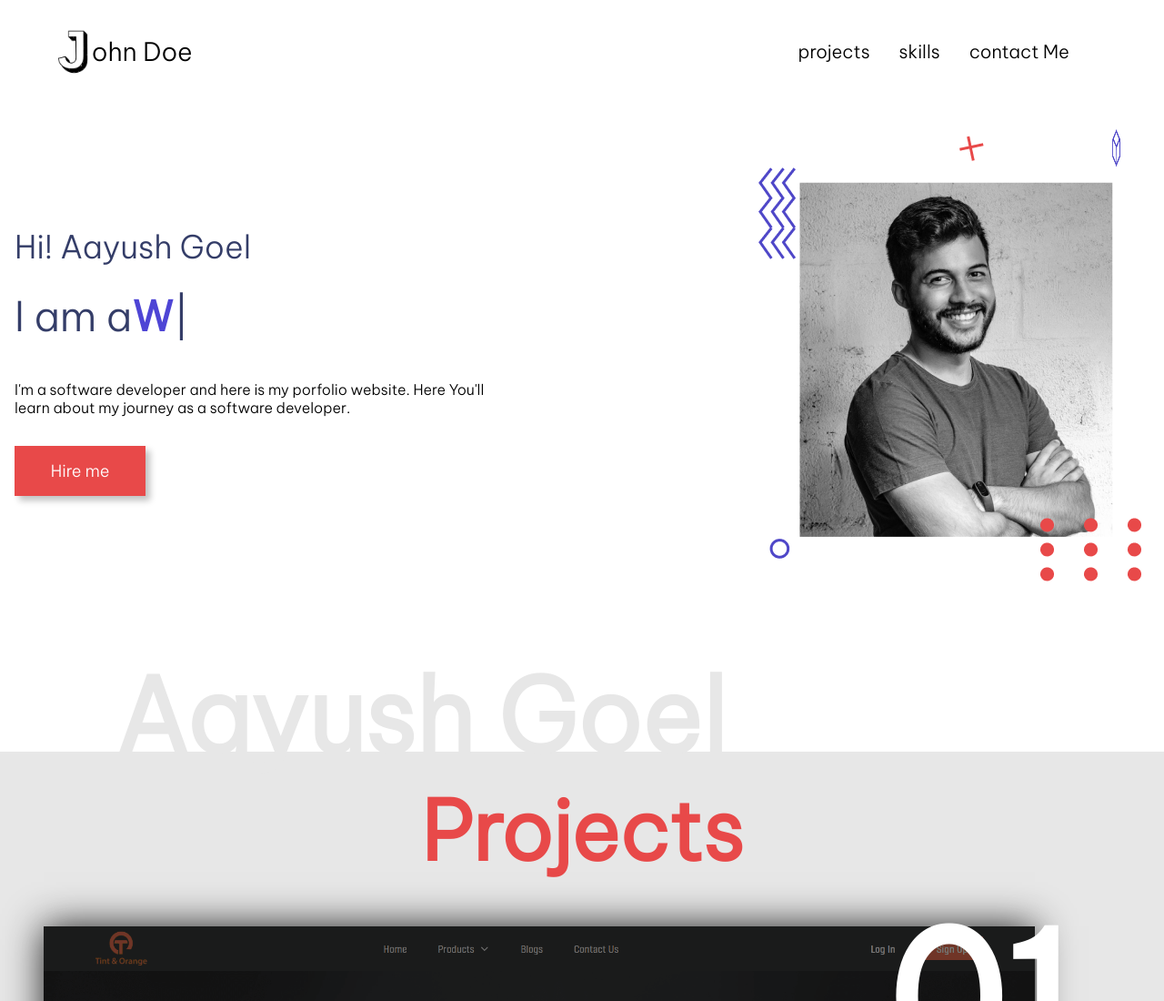
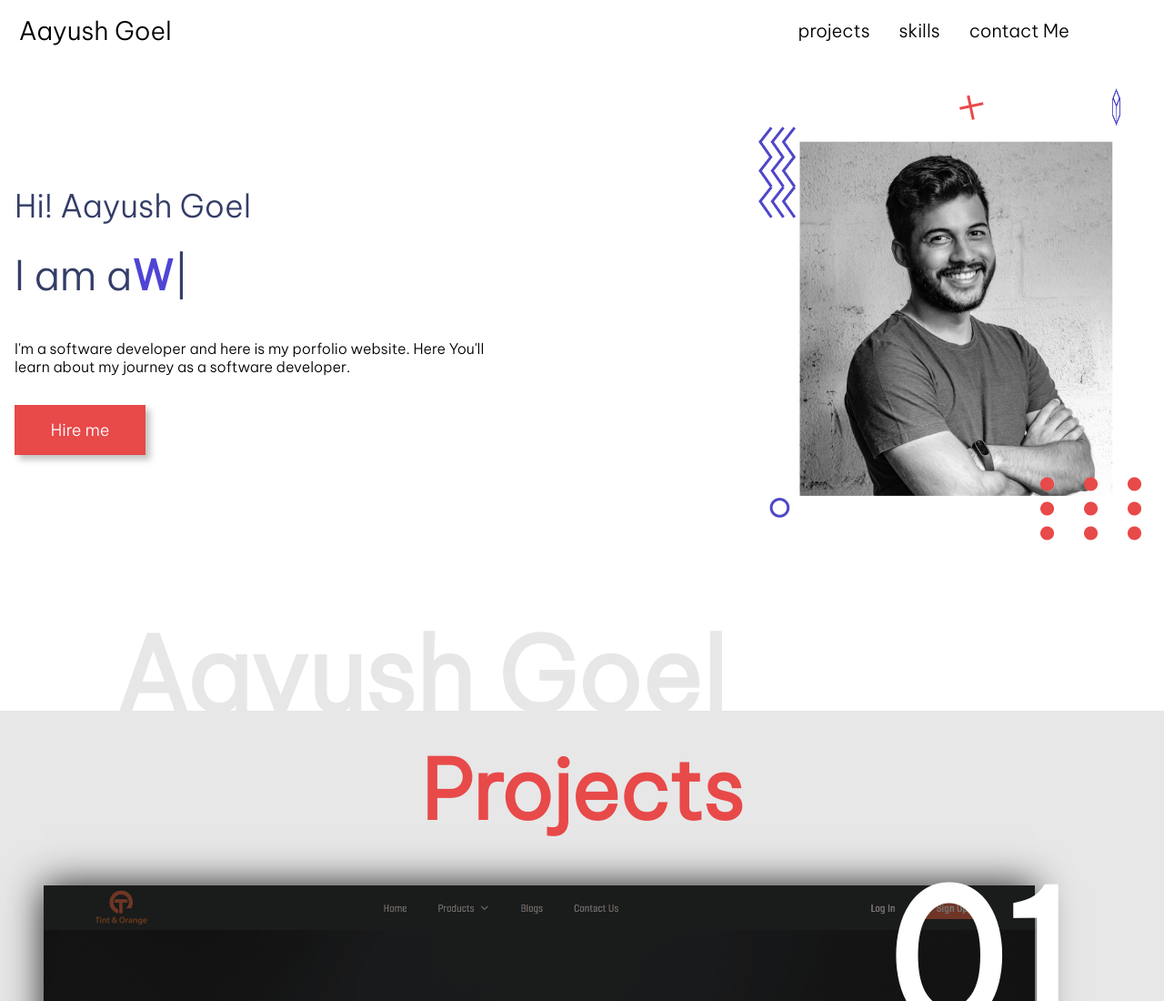
Before and after one commit to goel-aayush/portfolio, a plain HTML site: page index.html in a window 1280 px wide. Shown: the top 1100 px of the page at 91% size. Drawn offline with nearby package versions, Linux system fonts and the light colour scheme.

Commit message:
Update index.html

```diff
--- a/index.html
+++ b/index.html
@@ -12,8 +12,8 @@
         <div class="container">
             <div class="navbar">
                 <div class="logo-container">
-                    <img src="./NavLogo.jpg" class="logo">
-                    <div class="logo-text">ohn Doe</div>
+<!--                     <img src="./NavLogo.jpg" class="logo"> -->
+                    <div class="logo-text">Aayush Goel</div>
                 </div>
                 <div class="nav-items">
                     <div><a href="#projects">projects</a></div>
```
